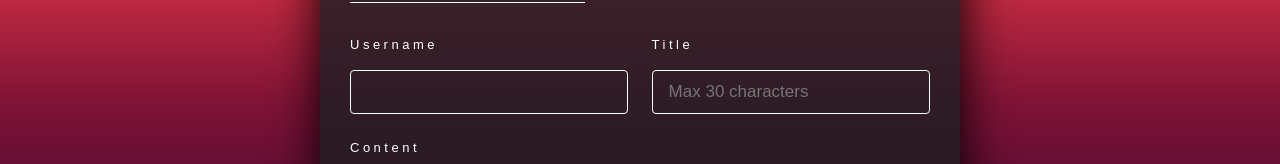
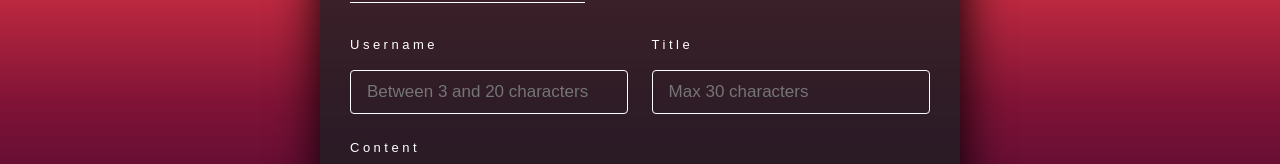
Before and after one commit to stephen-ip/Cloudpost, a React (Create React App) app in the folder blog-frontend/: page /post in a window 1280 px wide. Shown: the part 138-302 px from the top of the page. Built offline with nearby package versions, Linux system fonts and the light colour scheme; no server answers.

Commit message:
added username character restrictions

```diff
--- a/blog-frontend/src/components/Post.js
+++ b/blog-frontend/src/components/Post.js
@@ -150,6 +150,9 @@ function Post() {
               value={body.username}
               onChange={(e) => changeHandler(e)}
               required
+              placeholder="Between 3 and 20 characters"
+              minlength="3"
+              maxlength = "20"
             />
           </div>
           <div className="item">
```
